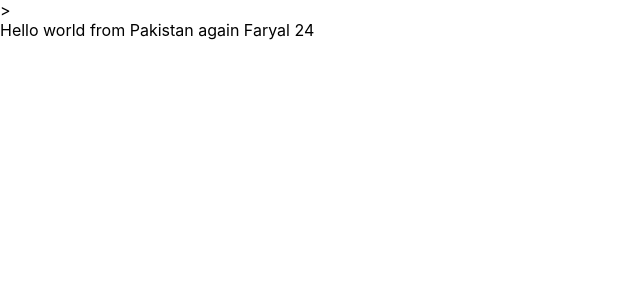
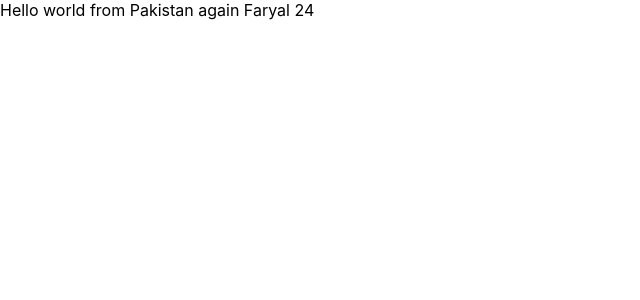
Before and after one commit to FaryalNaeem/project004, a React (Create React App) app: page / in a window 1280 px wide. Shown: the top 300 px of the page, without its empty margins (0-640 px from the left). Built offline with nearby package versions, Linux system fonts and the light colour scheme.

Commit message:
changes in index.js

```diff
--- a/src/App.js
+++ b/src/App.js
@@ -6,7 +6,7 @@ function App({name, age}) {
   return <div>
       Hello world from Pakistan again {name} {age}
       <br/>
-      <hello Firstname={name}></hello>
+      <hello Firstname = {name}></hello>
     </div>
 }
 export default App;
--- a/src/index.js
+++ b/src/index.js
@@ -5,7 +5,7 @@ import App from './App';
 import * as serviceWorker from './serviceWorker';
 
 ReactDOM.render(
-  <div>><App name= "Faryal" age= {24}/></div>,
+  <div><App name= "Faryal" age= {24}/></div>,
   document.getElementById('root')
 );
 
```
